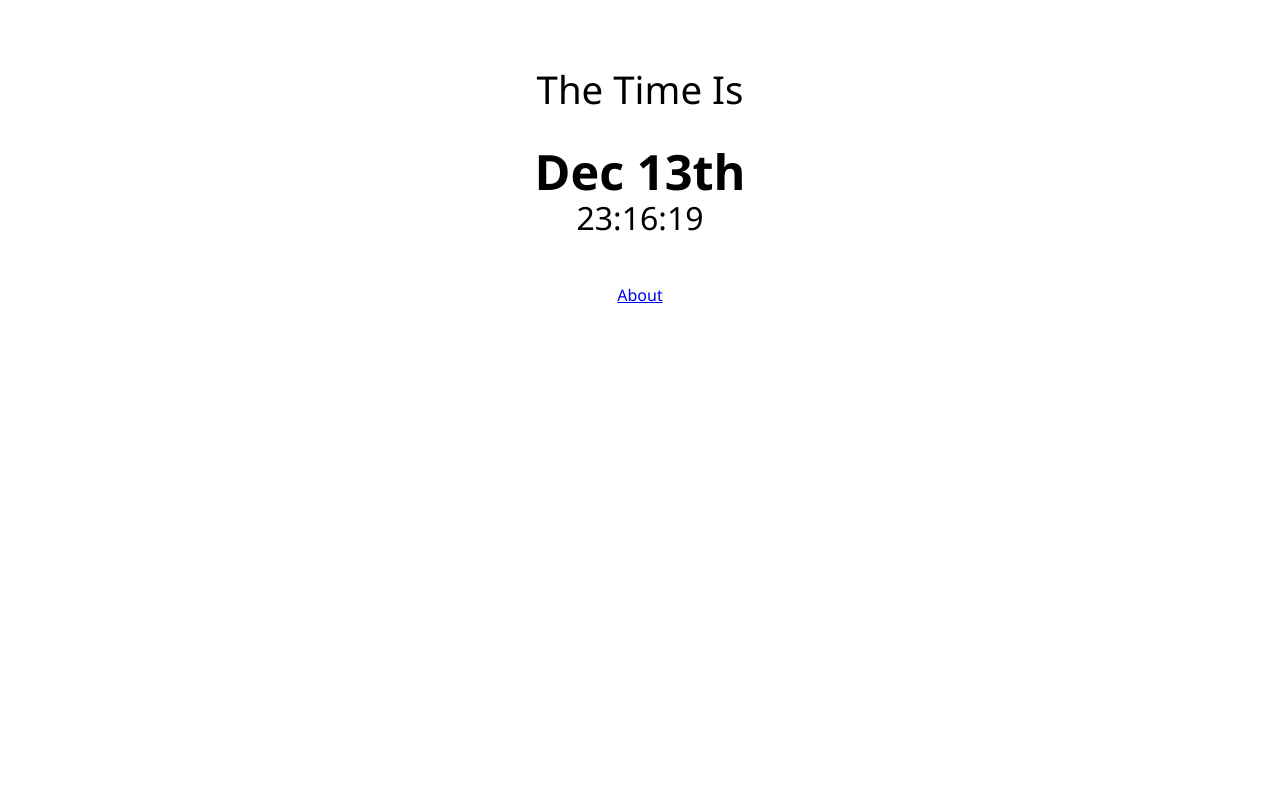
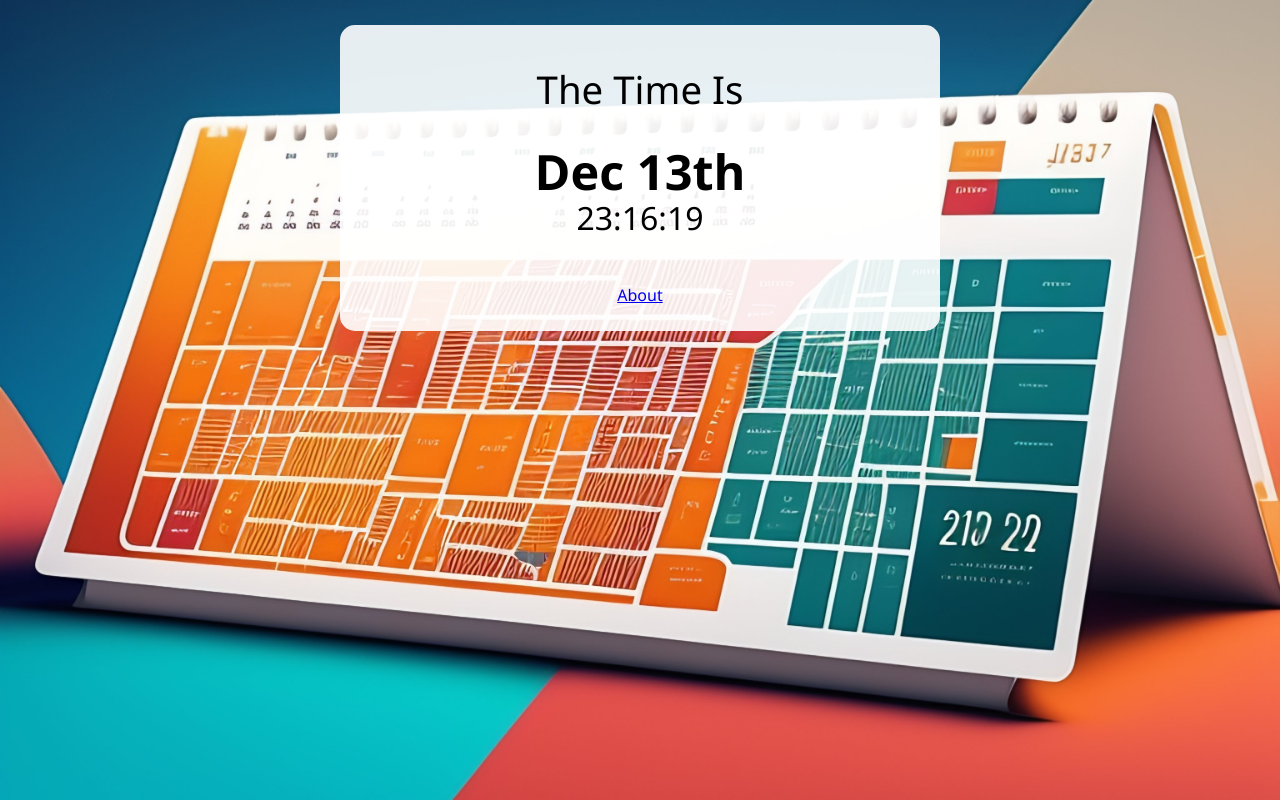
Before and after one commit to adamjgrant/dates-as-time, a plain HTML site: page index.html in a window 1280 px wide. Drawn offline with Linux system fonts and the light colour scheme.

Commit message:
Fixing link to calendar

```diff
--- a/css/style.css
+++ b/css/style.css
@@ -4,7 +4,7 @@
 
 html {
 
-    background: url('calendar.jpg') no-repeat center center fixed;
+    background: url('../calendar.jpg') no-repeat center center fixed;
     background-size: cover;
     font-size: 16px;
 }
```
